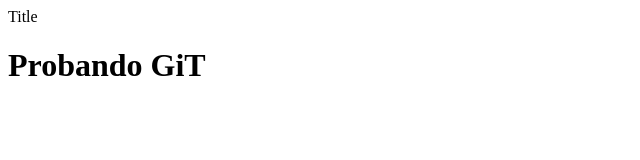
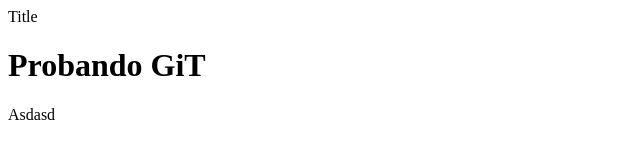
Before and after one commit to yhostinCTC/primer_proyecto, a plain HTML site: page index.html in a window 1280 px wide. Shown: the full height of the page, 0-640 px from the left. Drawn offline with Linux system fonts and the light colour scheme.

Commit message:
agregue un contenedor

```diff
--- a/index.html
+++ b/index.html
@@ -3,5 +3,8 @@
     <head>Title</head>
     <body>
         <h1>Probando GiT</h1>
+        <div>
+            <p>Asdasd</p>
+        </div>
     </body>
 </html>
```
